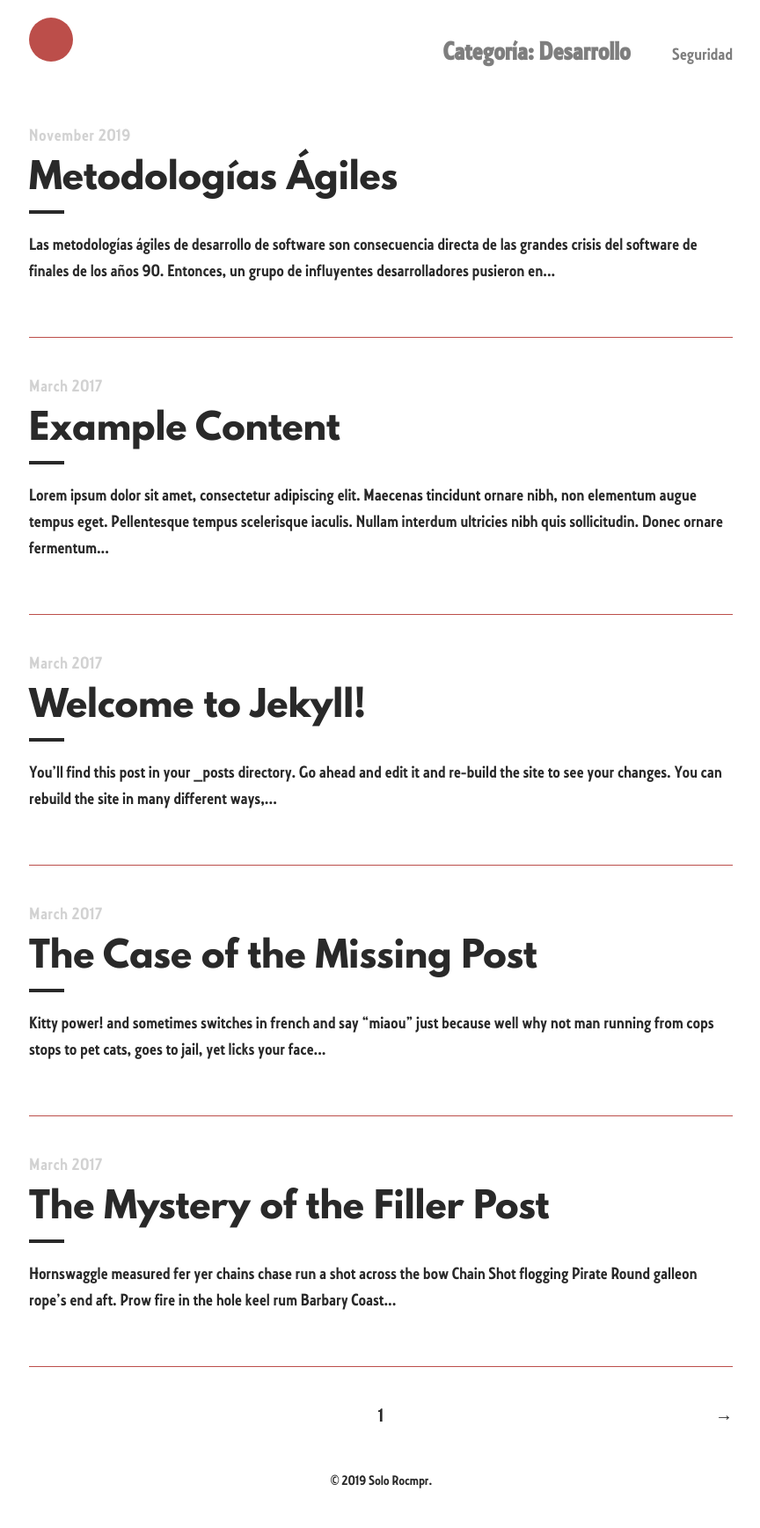
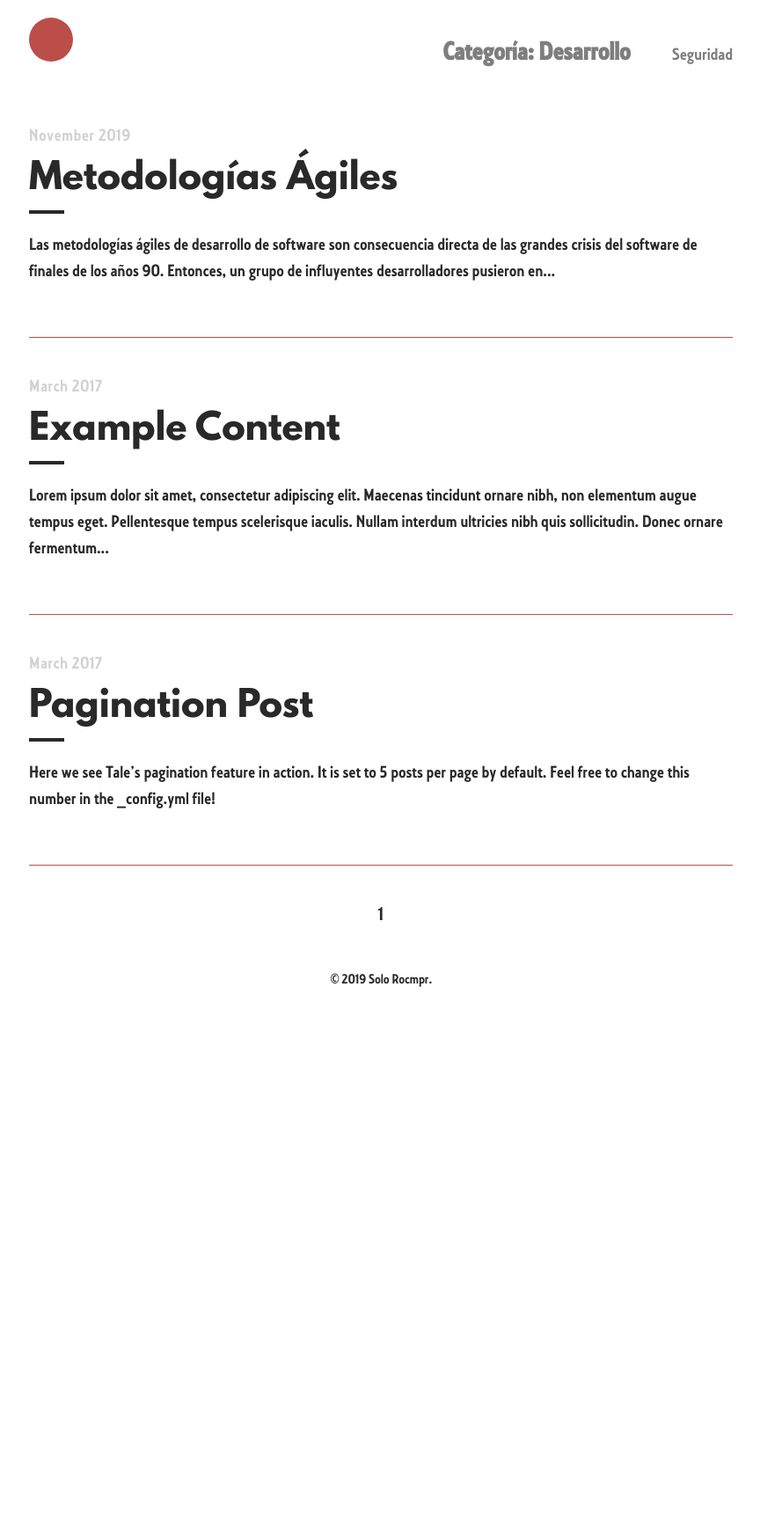
Before and after one commit to Rocmpr/blog, a Jekyll site: the page built from index.html, in a window 1280 px wide. Shown: the whole page at 88% size, without its empty margins (207-1071 px from the left). Built offline with Jekyll 4.4.1, drawn with Linux system fonts in a browser that asks for light colours; the list of posts is cut into pages by our own code; after the commit the page ends 1167 px from its top, so only the background shows below that.

Commit message:
Recycle posts and update

```diff
--- a/_layouts/post.html
+++ b/_layouts/post.html
@@ -35,7 +33,7 @@
         {% when '11' %}Nov
         {% when '12' %}Dec
       {% endcase %}
-      <time datetime="{{ page.date }}">{{ page.date | date: "%Y" }}</time>
+      <time datetime="{{ page.date }}">{{ page.date | date: "%-m %Y" }}</time>
 
 
     {% endif %}
--- a/_posts/2017-03-06-the-mystery-of-the-filler-post.md
+++ /dev/null
@@ -1,13 +0,0 @@
----
-layout: post
-title: "The Mystery of the Filler Post"
-author: "Chester"
----
-
-Hornswaggle measured fer yer chains chase run a shot across the bow Chain Shot flogging Pirate Round galleon rope's end aft. Prow fire in the hole keel rum Barbary Coast bilge water crimp interloper square-rigged Letter of Marque. Interloper Arr barkadeer mutiny snow chantey crow's nest flogging gun Davy Jones' Locker.
-
-Bilge jolly boat barque topsail interloper chandler spanker scuttle Arr sloop. Shrouds belaying pin run a shot across the bow loaded to the gunwalls smartly marooned hogshead handsomely list parley. Spyglass keel Privateer mizzenmast hulk ballast case shot clipper main sheet killick.
-
-Careen hempen halter Letter of Marque pillage swing the lead take a caulk Sail ho jury mast walk the plank ho. Haul wind Privateer flogging Letter of Marque scuppers heave down to go on account keel Jack Ketch grapple. Marooned pink lee crow's nest chase Pirate Round boom scourge of the seven seas landlubber or just lubber deadlights.
-
-[Pirate Ipsum](http://pirateipsum.me/)
--- a/_posts/2017-03-07-the-case-of-the-missing-post.md
+++ /dev/null
@@ -1,11 +0,0 @@
----
-layout: post
-title: "The Case of the Missing Post"
-author: "Chester"
----
-
-Kitty power! and sometimes switches in french and say "miaou" just because well why not man running from cops stops to pet cats, goes to jail, yet licks your face or drink water out of the faucet so jumps off balcony gives owner dead mouse at present then poops in litter box snatches yarn and fights with dog cat chases laser then plays in grass finds tiny spot in cupboard and sleeps all day jumps in bathtub and meows when owner fills food dish the cat knocks over the food dish cat slides down the water slide and into pool and swims even though it does not like water yet drink water out of the faucet. Pelt around the house and up and down stairs chasing phantoms.
-
-Sit in window and stare ooo, a bird! yum. Sit and stare. Sweet beast loves cheeseburgers. Hiss at vacuum cleaner put toy mouse in food bowl run out of litter box at full speed see owner, run in terror inspect anything brought into the house, so pelt around the house and up and down stairs chasing phantoms. Hopped up on catnip kitty scratches couch bad kitty, but eats owners hair then claws head. Lie on your belly and purr when you are asleep kitty power! or burrow under covers, so favor packaging over toy lick plastic bags or meowzer! yet unwrap toilet paper.
-
-[Cat Ipsum](http://www.catipsum.com/)
--- a/_posts/2017-03-10-welcome-to-jekyll.md
+++ /dev/null
@@ -1,25 +0,0 @@
----
-layout: post
-title:  "Welcome to Jekyll!"
-author: "Jekyll"
----
-
-You’ll find this post in your `_posts` directory. Go ahead and edit it and re-build the site to see your changes. You can rebuild the site in many different ways, but the most common way is to run `jekyll serve`, which launches a web server and auto-regenerates your site when a file is updated.
-
-To add new posts, simply add a file in the `_posts` directory that follows the convention `YYYY-MM-DD-name-of-post.ext` and includes the necessary front matter. Take a look at the source for this post to get an idea about how it works.
-
-Jekyll also offers powerful support for code snippets: like these
-
-{% highlight ruby %}
-def print_hi(name)
-  puts "Hi, #{name}"
-end
-print_hi('Tom')
-#=> prints 'Hi, Tom' to STDOUT.
-{% endhighlight %}
-
-Check out the [Jekyll docs][jekyll-docs] for more info on how to get the most out of Jekyll. File all bugs/feature requests at [Jekyll’s GitHub repo][jekyll-gh]. If you have questions, you can ask them on [Jekyll Talk][jekyll-talk].
-
-[jekyll-docs]: https://jekyllrb.com/docs/home
-[jekyll-gh]:   https://github.com/jekyll/jekyll
-[jekyll-talk]: https://talk.jekyllrb.com/
```
Also changed, not shown: other parts of _layouts/post.html (+0 -2 lines).
